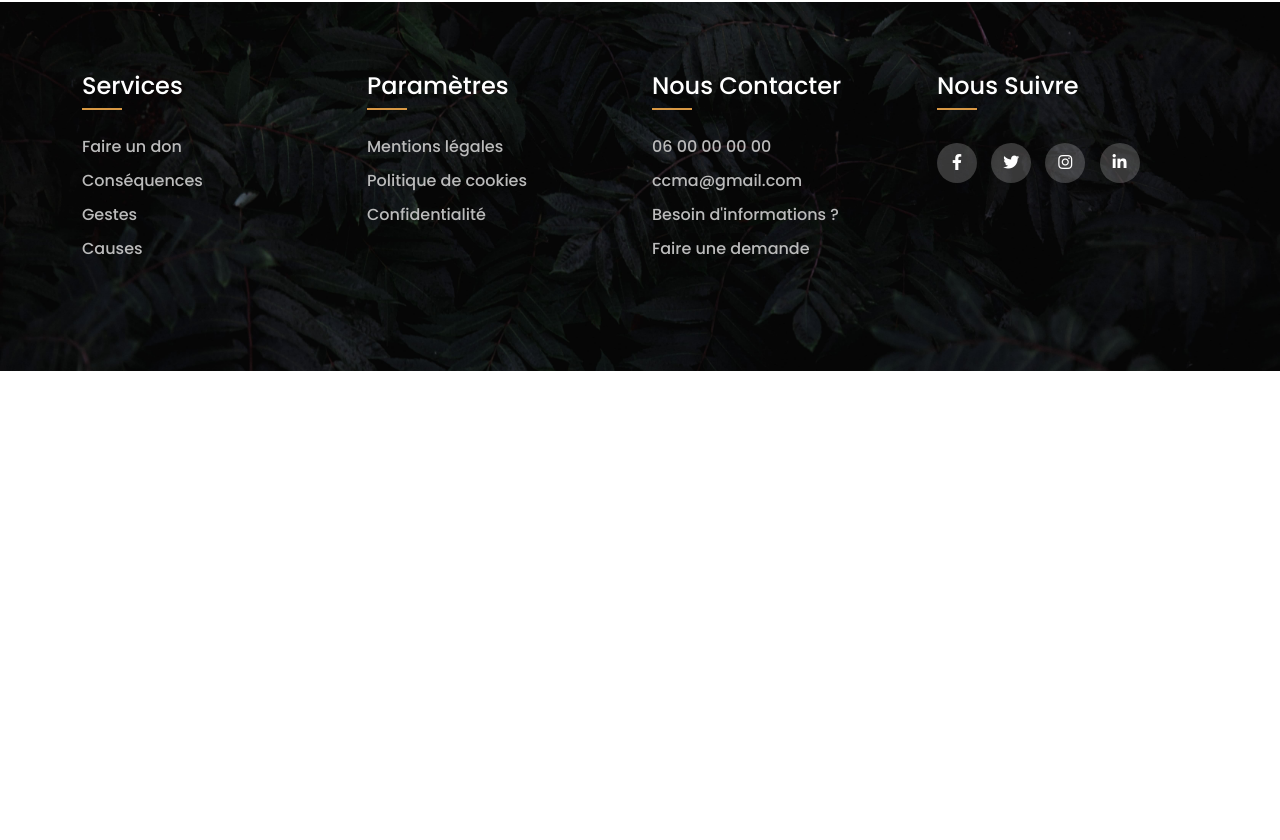
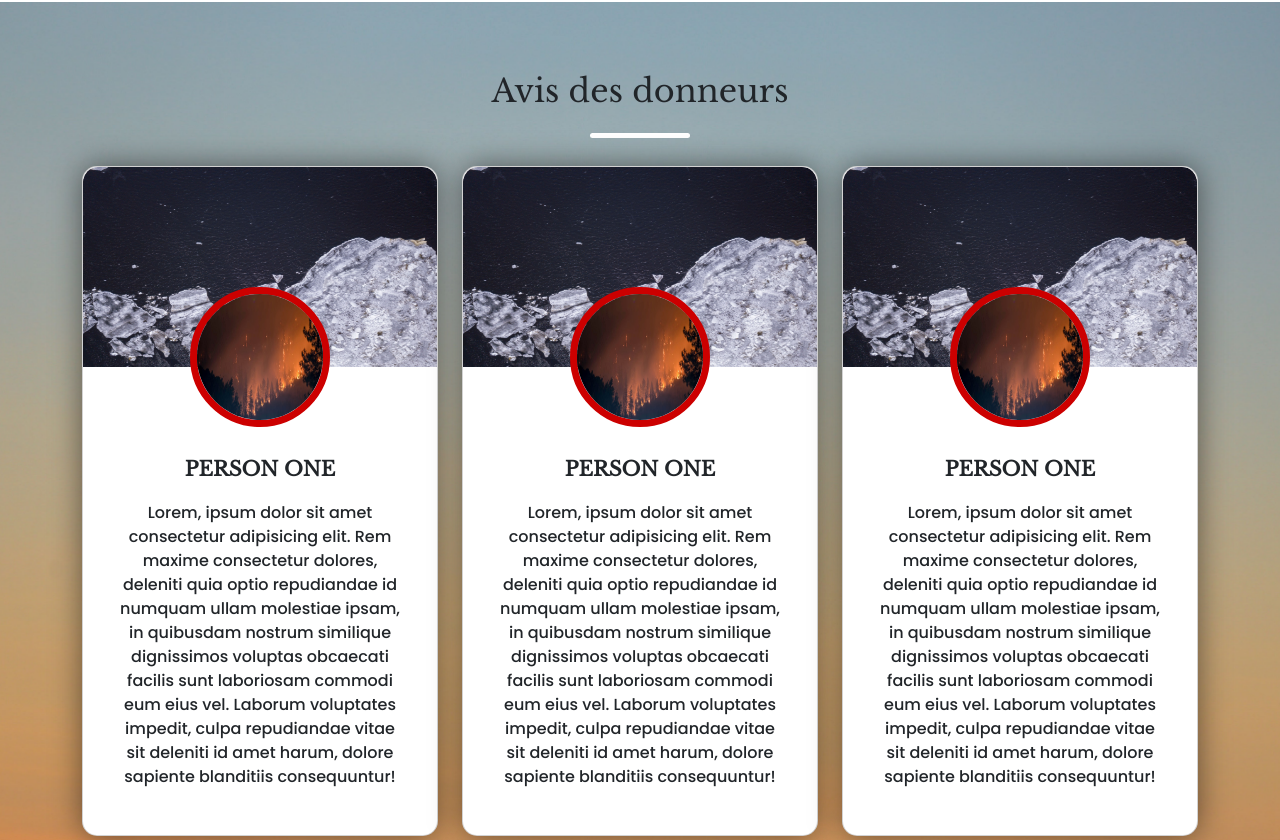
Before and after one commit to IvanMakarenko91/Climat, a plain HTML site: page index.html in a window 1280 px wide. Shown: the part 2870-3710 px from the top of the page. Before the commit the page ends 3241 px from the top, so only its background shows below. Drawn offline with nearby package versions, Linux system fonts and the light colour scheme.

Commit message:
Cadres commentaires Accueil

```diff
--- a/index.html
+++ b/index.html
@@ -132,6 +132,48 @@
   </section>
 
 
+  <!-- Cadres -->
+  <div class="profile-area">
+    <div class="container">
+      <div class="row text-center mb-5 avis">
+        <h2>Avis des donneurs</h2>
+      </div>
+      <div class="row">
+        <div class="col-lg-4 mb-5">
+          <div class="card">
+            <div class="img1"><img src="./images/fonte.jpg" alt=""></div>
+            <div class="img2"><img src="./images/pollution.jpg" alt=""></div>
+            <div class="main-text">
+              <h2>Person One</h2>
+              <p>Lorem, ipsum dolor sit amet consectetur adipisicing elit. Rem maxime consectetur dolores, deleniti quia optio repudiandae id numquam ullam molestiae ipsam, in quibusdam nostrum similique dignissimos voluptas obcaecati facilis sunt laboriosam commodi eum eius vel. Laborum voluptates impedit, culpa repudiandae vitae sit deleniti id amet harum, dolore sapiente blanditiis consequuntur!</p>
+            </div>
+          </div>
+        </div>
+        <div class="col-lg-4 mb-5">
+          <div class="card">
+            <div class="img1"><img src="./images/fonte.jpg" alt=""></div>
+            <div class="img2"><img src="./images/pollution.jpg" alt=""></div>
+            <div class="main-text">
+              <h2>Person One</h2>
+              <p>Lorem, ipsum dolor sit amet consectetur adipisicing elit. Rem maxime consectetur dolores, deleniti quia optio repudiandae id numquam ullam molestiae ipsam, in quibusdam nostrum similique dignissimos voluptas obcaecati facilis sunt laboriosam commodi eum eius vel. Laborum voluptates impedit, culpa repudiandae vitae sit deleniti id amet harum, dolore sapiente blanditiis consequuntur!</p>
+            </div>
+          </div>
+        </div>
+        <div class="col-lg-4 mb-5">
+          <div class="card">
+            <div class="img1"><img src="./images/fonte.jpg" alt=""></div>
+            <div class="img2"><img src="./images/pollution.jpg" alt=""></div>
+            <div class="main-text">
+              <h2>Person One</h2>
+              <p>Lorem, ipsum dolor sit amet consectetur adipisicing elit. Rem maxime consectetur dolores, deleniti quia optio repudiandae id numquam ullam molestiae ipsam, in quibusdam nostrum similique dignissimos voluptas obcaecati facilis sunt laboriosam commodi eum eius vel. Laborum voluptates impedit, culpa repudiandae vitae sit deleniti id amet harum, dolore sapiente blanditiis consequuntur!</p>
+            </div>
+          </div>
+        </div>
+      </div>
+    </div>
+  </div>
+
+
   <!-- Footer -->
   <footer>
     <div class="container">
--- a/style.css
+++ b/style.css
@@ -317,6 +317,85 @@ header .menu li a:hover::before {
   font-size: 18px;
 }
 
+
+/* Cadres */
+
+.profile-area {
+  padding: 70px;
+  background-image: url('./images/cadre.jpg');
+  background-size: cover;
+  background-repeat: no-repeat;
+  background-position: bottom;
+  width: 100%;
+  min-height: 30vh;
+  padding: 70px;
+}
+
+.card {
+  box-shadow: 0 0 30px rgba(0,0,0,0.5);
+  overflow: hidden;
+  border-radius: 15px;
+}
+
+.img1 img {
+  height: 200px;
+  border-top-right-radius: 15px;
+  border-top-left-radius: 15px;
+  width: 100%;
+}
+
+.img2 img {
+  position: relative;
+  display: block;
+  margin: 0 auto;
+  z-index: 1;
+  width: 140px;
+  height: 140px;
+  border-radius: 50%;
+  border: 7px solid rgb(204, 0, 0);
+  margin-top: -80px;
+}
+
+.card:hover .img2 img {
+  border-color: darkcyan;
+  transition: 0.7s;
+}
+
+.main-text {
+  padding: 30px 0;
+  text-align: center;
+}
+
+.main-text h2 {
+  text-transform: uppercase;
+  font-weight: 900;
+  font-size: 20px;
+  margin: 0 0 20px;
+}
+
+.main-text p {
+  font-size: 16px;
+  padding: 0 35px;
+}
+
+.avis {
+  position: relative;
+}
+
+.avis h2::before {
+  content: "";
+  height: 5px;
+  width: 100px;
+  background-color: rgb(255, 255, 255);
+  position: absolute;
+  left: 50%;
+  bottom: -20px;
+  border-radius: 5px;
+  transform: translateX(-50%);
+  box-sizing: border-box;
+}
+
+
 /* Footer */
 
 footer {
```
Also changed, not shown: images/cadre.jpg (added).
